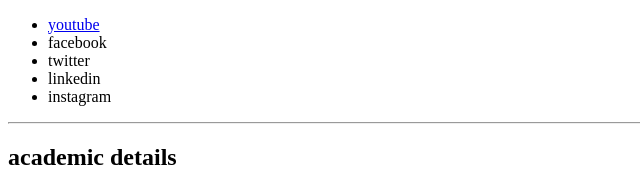
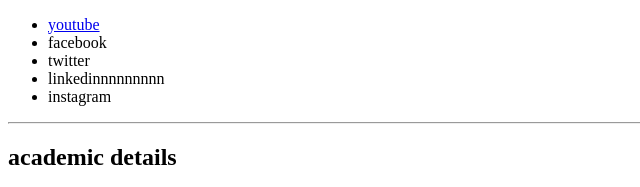
Before and after one commit to krRaju123/personal, a plain HTML site: page index.html in a window 1280 px wide. Shown: the part 406-593 px from the top of the page, 0-640 px from the left. Drawn offline with Linux system fonts and the light colour scheme.

Commit message:
Update index.html

```diff
--- a/index.html
+++ b/index.html
@@ -33,7 +33,7 @@
     <li><a href="https://youtu.be/awOWzAkE-Lc">youtube</a></li>
     <li>facebook</li>
     <li>twitter</li>
-    <li>linkedin</li>
+    <li>linkedinnnnnnnnn</li>
     <li>instagram</li>
 </ul>
 <hr>
```
